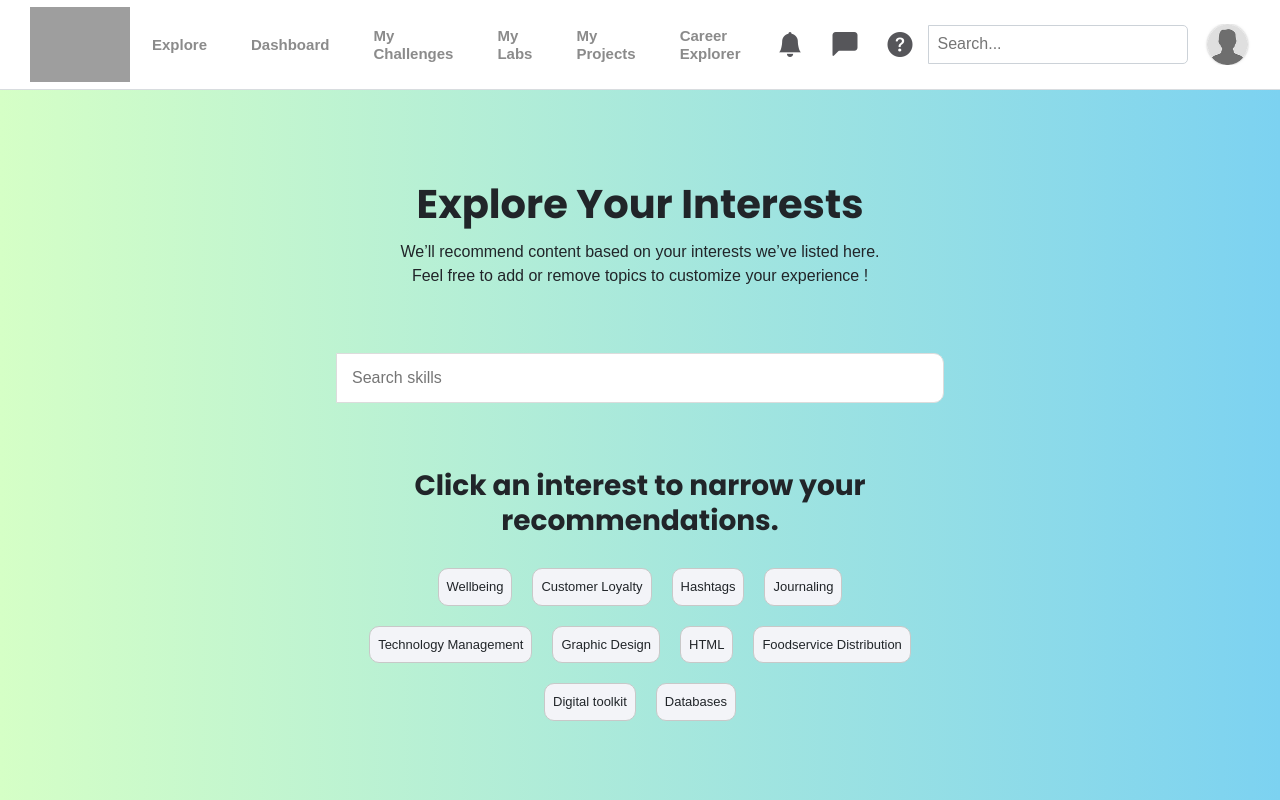
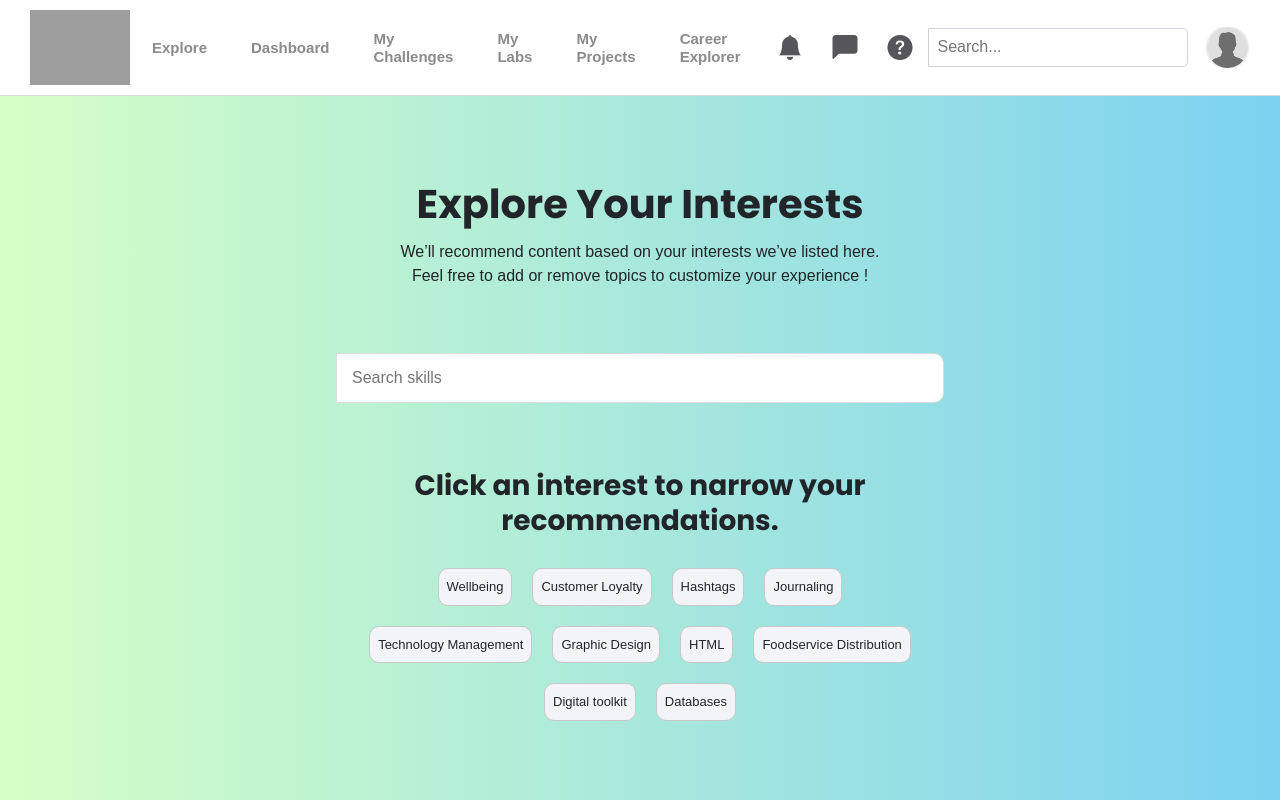
Before and after one commit to rebecca-romeo/prepr-challenge-4, a React (Create React App) app: page / in a window 1280 px wide. Shown: the top 800 px of the page. Built offline with nearby package versions, Linux system fonts and the light colour scheme; grey boxes are pictures that could not be loaded.

Commit message:
small padding changes to nav bar and individual lab container

```diff
--- a/src/App.css
+++ b/src/App.css
@@ -16,7 +16,8 @@ p,
 a,
 ul,
 h1,
-h2 {
+h2,
+h3 {
   margin: 0;
   padding: 0;
 }
@@ -67,7 +68,7 @@ ul {
 }
 
 nav {
-  padding: 7px 30px;
+  padding: 10px 30px;
   color: #8b8b8b;
   font-size: 1.5rem;
   line-height: 1.8rem;
```
